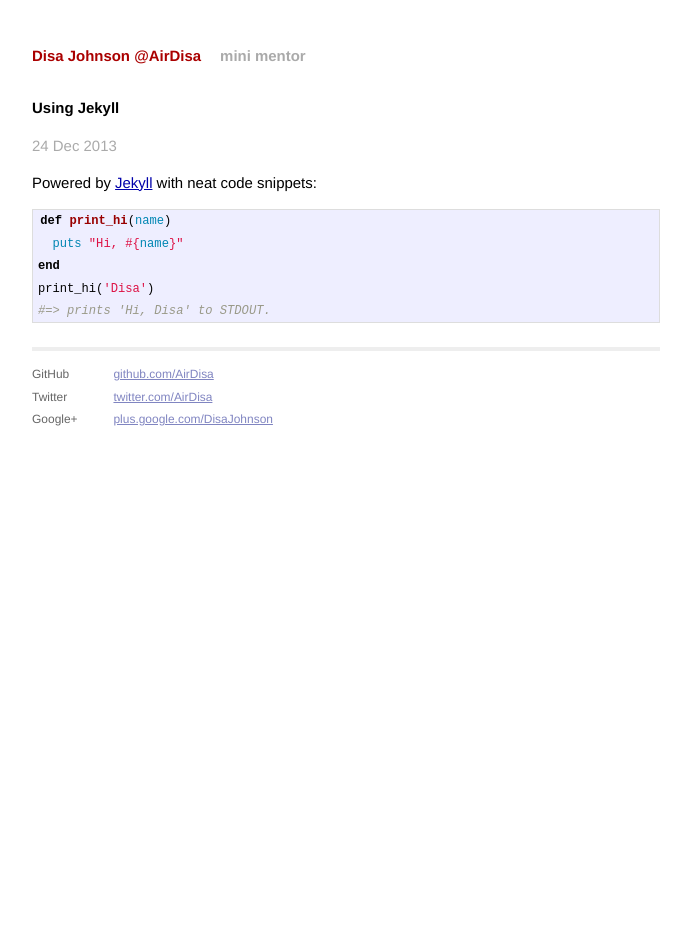
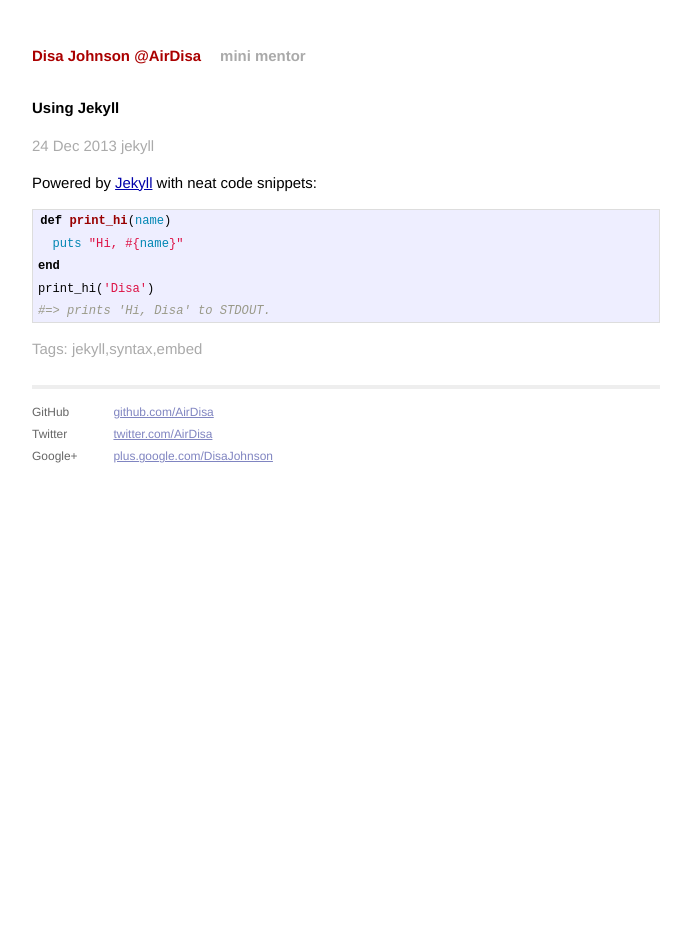
Before and after one commit to AirDisa/airdisa.github.io, a Jekyll site: the page built from _posts/2013-12-24-using-jekyll.markdown, in a window 1280 px wide. Shown: the whole page, without its empty margins (294-985 px from the left). Built offline with Jekyll 4.4.1, drawn with Linux system fonts in a browser that asks for light colours; Markdown is read by kramdown in place of the engine named in the settings.

Commit message:
[0.0.32 Blog] Add Jekyll includes from page front matter

```diff
--- a/_posts/2013-12-24-using-jekyll.markdown
+++ b/_posts/2013-12-24-using-jekyll.markdown
@@ -3,8 +3,8 @@
 title:      Using Jekyll
 excerpt:    New! Powered by Jekyll. Got GitHub going.
 date:       2013-12-24 21:14:36
-categories: jekyll
-tags:       jekyll, embed
+category:   jekyll
+tags:       jekyll, syntax, embed
 ---
 
 Powered by [Jekyll][jekyll] with neat code snippets:
@@ -17,4 +17,6 @@
 #=> prints 'Hi, Disa' to STDOUT.
 {% endhighlight %}
 
+<p class="meta">Tags: {{ page.tags }}</p>
+
 [jekyll]:        http://jekyllrb.com
--- a/_posts/2013-12-26-yaml-front-matter.markdown
+++ b/_posts/2013-12-26-yaml-front-matter.markdown
@@ -4,7 +4,7 @@
 excerpt:    Jekyll templating with YAML 'Front Matter' meta code.
 date:       2013-12-26 10:36:55
 published:  false
-categories: jekyll
+category:   jekyll
 tags:       YAML, front matter, jekyll
 ---
 
@@ -18,4 +18,6 @@
 
 Repos are where the version control system really kicks into high gear in that a repo has the capability to branch, like a tree. This allows not only version control of your software, but collaboration and feature contributions from other developers. The idea is to write code, contribute to code repositories and documentation in order to populate your GitHub activity for personal growth. It's never too late to start and always a good idea to get going. Browse the [AirDisa repos &amp; source code][airdisa-github].
 
+<p class="meta">Tags: {{ page.tags }}</p>
+
 [front-matter]: http://jekyllrb.com/docs/frontmatter/
```
Also changed, not shown: _posts/2013-12-25-get-github-going.markdown (+5 -2 lines), 2 other files.
